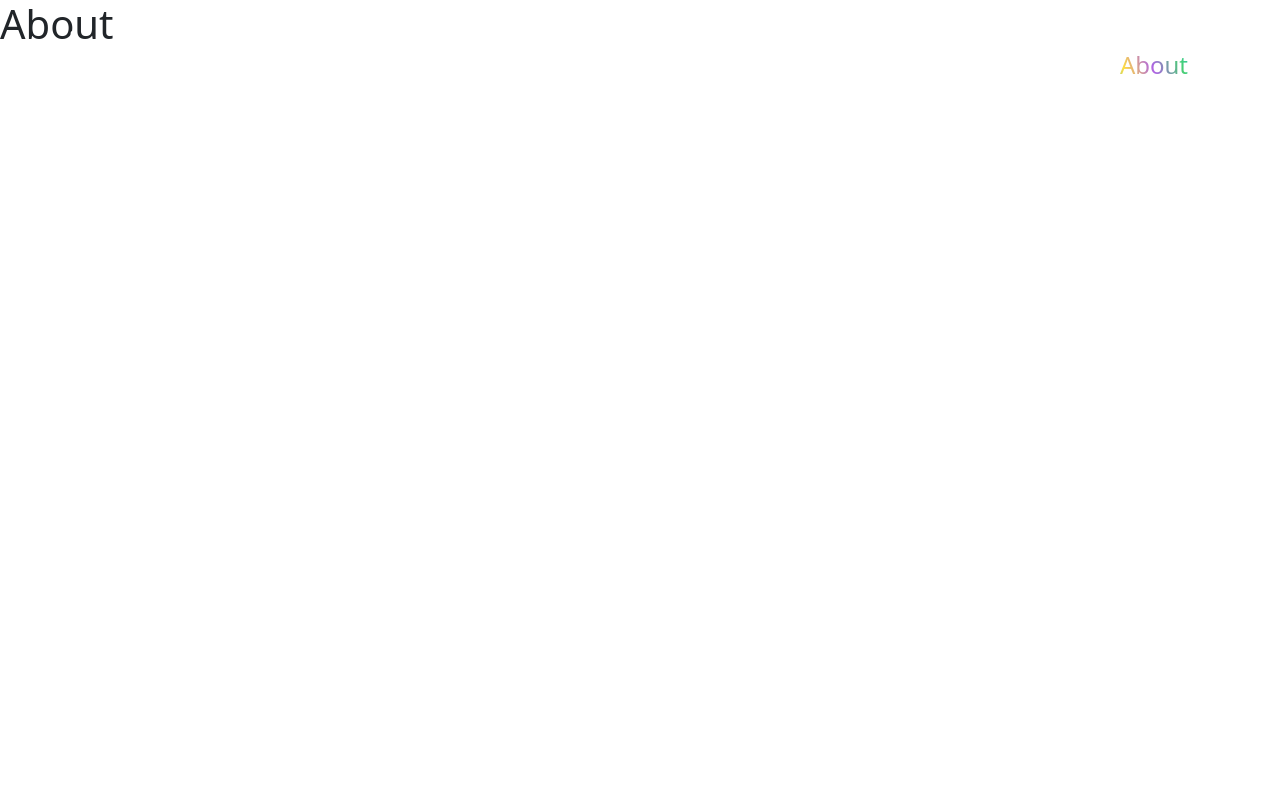
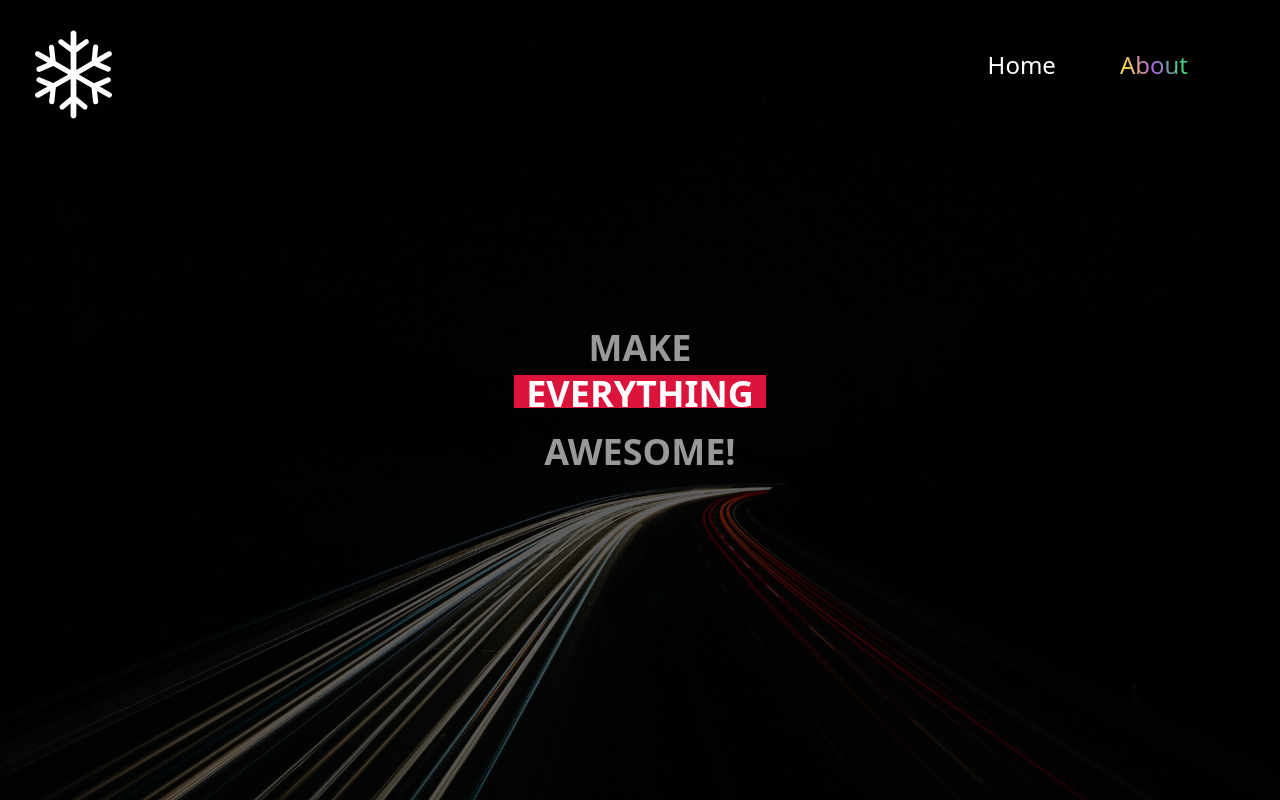
Before and after one commit to stalingeorg/webcartboot, a React (Create React App) app: page /about in a window 1280 px wide. Built offline with nearby package versions, Linux system fonts and the light colour scheme.

Commit message:
about update

```diff
--- a/src/About.jsx
+++ b/src/About.jsx
@@ -1,9 +1,10 @@
 import React from 'react';
+import Section1 from './components/Section1';
 
 const About =() =>{
   return(
     <>
-    <h1>About</h1>
+   <Section1/>
     </>
   );
 };
```
